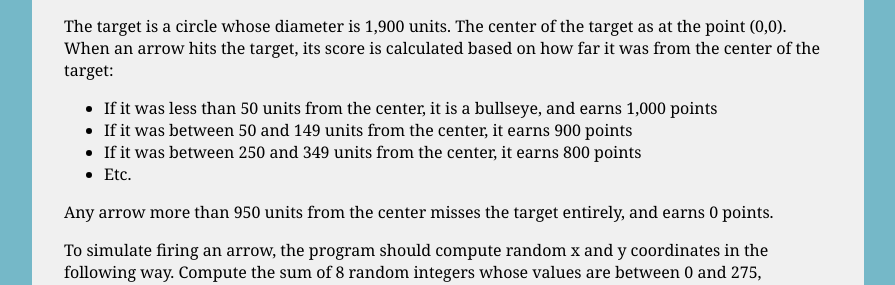
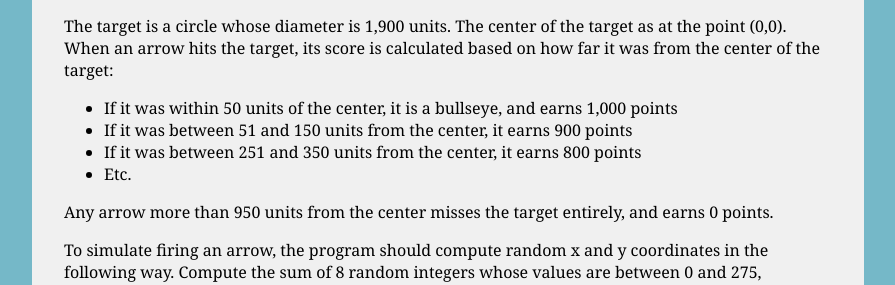
Before and after one commit to ycpcs/cs101-spring2017, a Jekyll site: the page built from assign/assign03.md, in a window 1280 px wide and 900 px high, scrolled down 1230 px. Shown: the part 163-448 px from the top of the window, without its empty margins (192-1087 px from the left). Built offline with Jekyll 4.4.1, drawn with Linux system fonts in a browser that asks for light colours.

Commit message:
anothe rupdate to scoring

```diff
--- a/assign/assign03.md
+++ b/assign/assign03.md
@@ -60,9 +60,9 @@ Your task is to write a program that simulates an archer firing arrows at a targ
 
 The target is a circle whose diameter is 1,900 units.  The center of the target as at the point (0,0).  When an arrow hits the target, its score is calculated based on how far it was from the center of the target:
 
-* If it was less than 50 units from the center, it is a bullseye, and earns 1,000 points
-* If it was between 50 and 149 units from the center, it earns 900 points
-* If it was between 250 and 349 units from the center, it earns 800 points
+* If it was within 50 units of the center, it is a bullseye, and earns 1,000 points
+* If it was between 51 and 150 units from the center, it earns 900 points
+* If it was between 251 and 350 units from the center, it earns 800 points
 * Etc.
 
 Any arrow more than 950 units from the center misses the target entirely, and earns 0 points.
```
